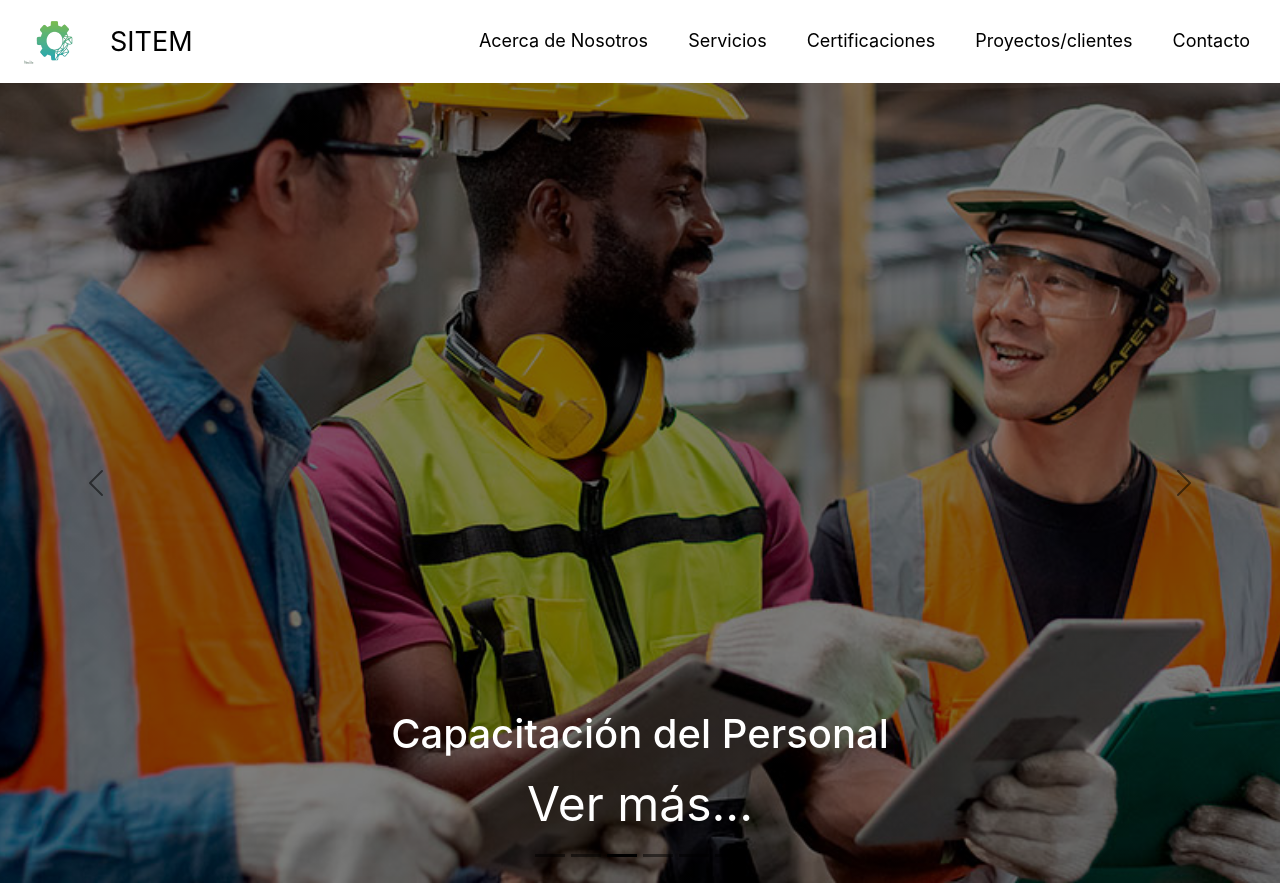
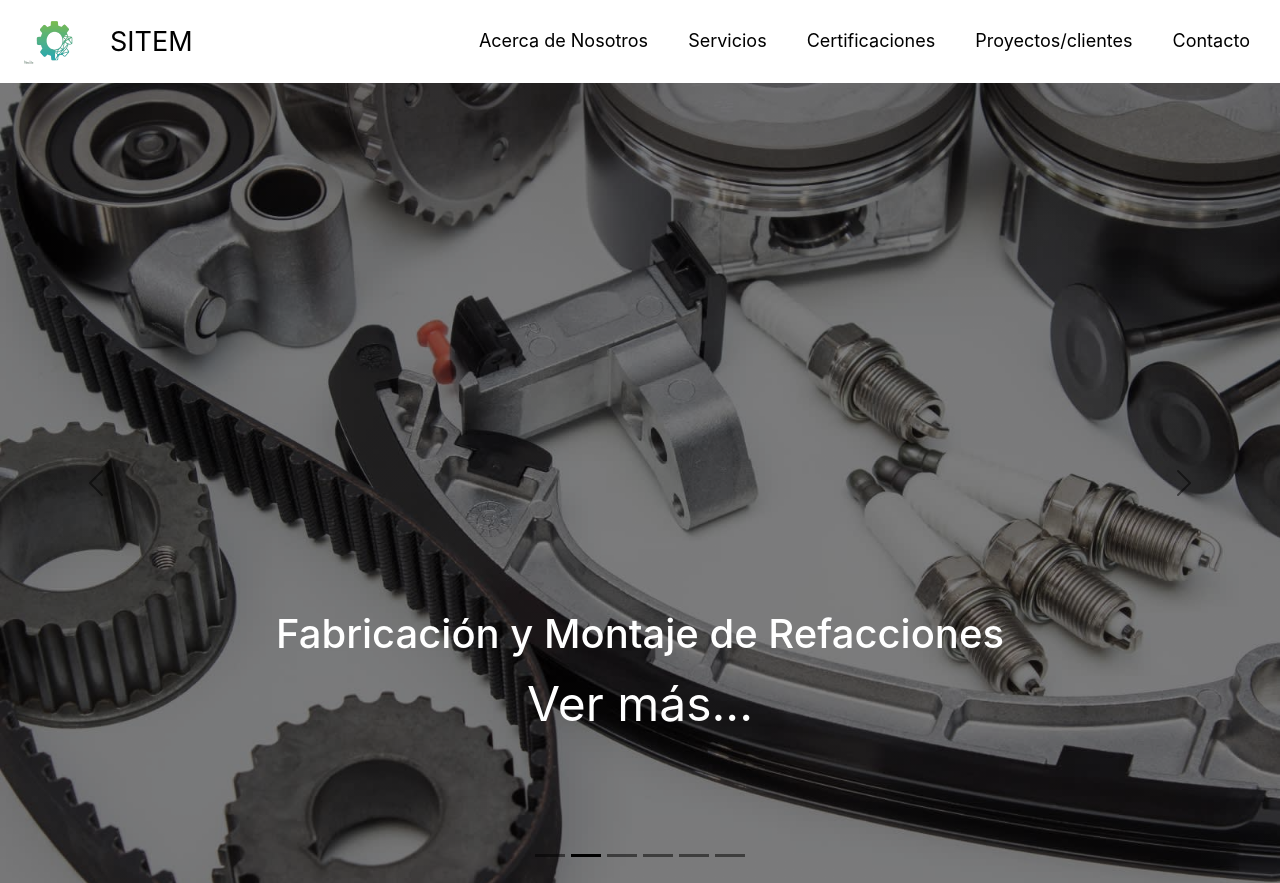
Before and after one commit to DanielTrujilloTapia/Web-Site-SITEM, a Vue app: page /servicios in a window 1280 px wide. Built offline with nearby package versions, Linux system fonts and the light colour scheme.

Commit message:
Update: Resposnibidad en servicios

```diff
--- a/src/components/Carrusel.vue
+++ b/src/components/Carrusel.vue
@@ -11,37 +11,37 @@
       </div>
       <div class="carousel-inner">
         <div class="carousel-item active altura-contenedor car1" data-bs-interval="2000">
-          <div class="carousel-caption d-none d-md-block letra">
+          <div class="carousel-caption letra subida">
             <h1 class="letra">Programas de Mantenimiento</h1>
             <a href="#" @click.prevent="showPopup(1)">Ver más...</a>
           </div>
         </div>
-        <div class="carousel-item altura-contenedor car2" data-bs-interval="2000">
-          <div class="carousel-caption d-none d-md-block letra">
+        <div class="carousel-item altura-contenedor car2">
+          <div class="carousel-caption letra subida">
             <h5 class="letra">Fabricación y Montaje de Refacciones</h5>
             <a href="#" @click.prevent="showPopup(2)">Ver más...</a>
           </div>
         </div>
         <div class="carousel-item altura-contenedor car3">
-          <div class="carousel-caption d-none d-md-block letra">
+          <div class="carousel-caption letra subida">
             <h5 class="letra">Capacitación del Personal</h5>
             <a href="#" @click.prevent="showPopup(3)">Ver más...</a>
           </div>
         </div>
         <div class="carousel-item altura-contenedor car4">
-          <div class="carousel-caption d-none d-md-block letra">
+          <div class="carousel-caption letra subida">
             <h5 class="letra">Registros Electrónicos de Mantenimiento Industrial</h5>
             <a href="#" @click.prevent="showPopup(4)">Ver más...</a>
           </div>
         </div>
         <div class="carousel-item altura-contenedor car5">
-          <div class="carousel-caption d-none d-md-block letra">
+          <div class="carousel-caption letra subida">
             <h5 class="letra">Servicio de Mantenimiento Tecnológico</h5>
             <a href="#" @click.prevent="showPopup(5)">Ver más...</a>
           </div>
         </div>
         <div class="carousel-item altura-contenedor car6">
-          <div class="carousel-caption d-none d-md-block letra">
+          <div class="carousel-caption letra subida">
             <h5 class="letra">Venta de Productos Biodegradables</h5>
             <a href="#" @click.prevent="showPopup(6)">Ver más...</a>
           </div>
@@ -142,7 +142,7 @@ export default {
 
 <style>
 .altura-contenedor {
-  height: 100vh;
+  min-height: 100vh;
   background-size: cover;
   background-position: center;
 }
@@ -234,4 +234,13 @@ a:hover {
   text-decoration: none;
   cursor: pointer;
 }
+.subida{
+  margin-bottom: 100px;
+}
+@media (max-width: 768px) {
+  .letra {
+    font-size: 20px; /* Ajusta el tamaño del texto para pantallas pequeñas */
+  }
+
+}
 </style>
```
